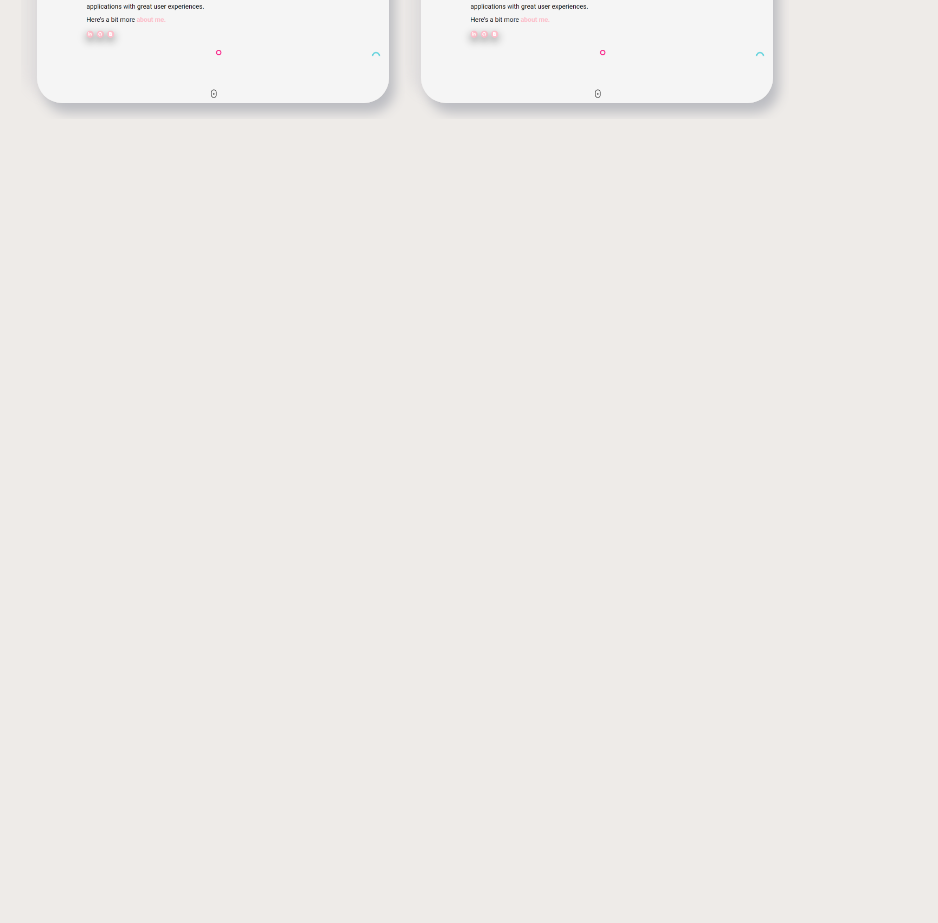
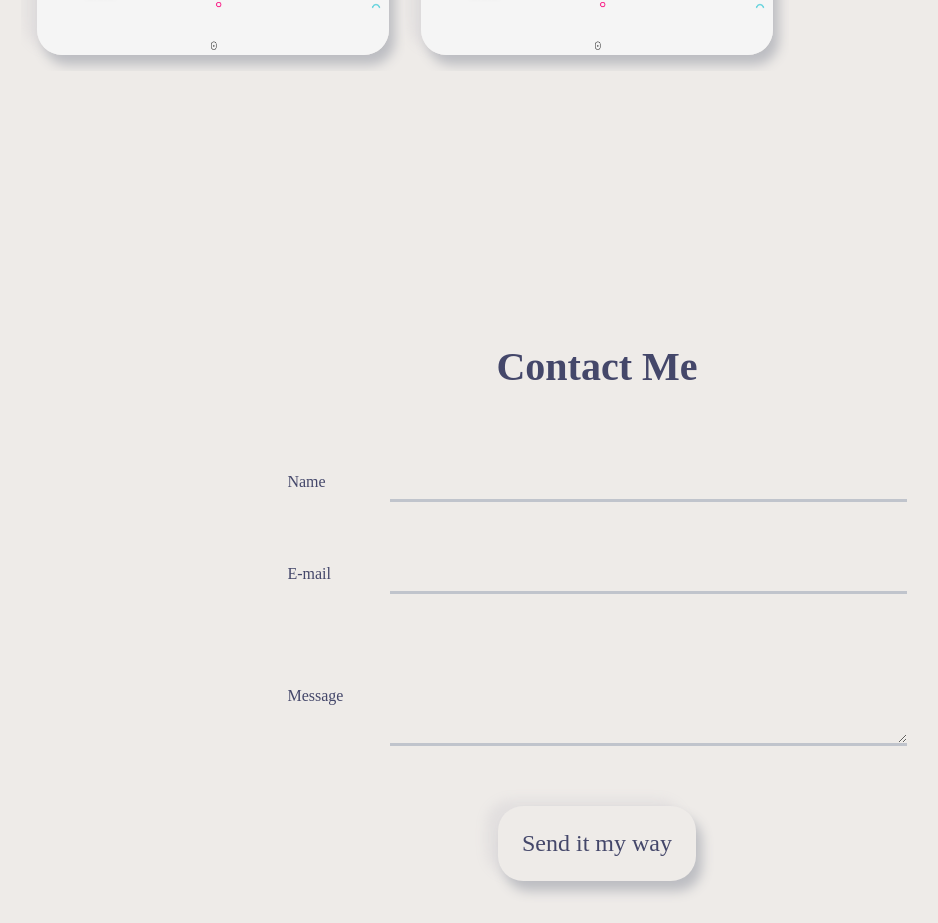
Before and after one commit to benjaminluan/Offical-Portfolio, a React (Create React App) app: page / in a window 1280 px wide. Shown: the part 1874-2797 px from the top of the page, without its empty margins (43-981 px from the left). Built offline with nearby package versions, Linux system fonts and the light colour scheme.

Commit message:
Responsive

```diff
--- a/package.json
+++ b/package.json
@@ -3,6 +3,7 @@
   "version": "0.1.0",
   "private": true,
   "dependencies": {
+    "@emailjs/browser": "^3.6.2",
     "@fortawesome/fontawesome-svg-core": "^6.1.1",
     "@fortawesome/free-brands-svg-icons": "^6.1.1",
     "@fortawesome/free-solid-svg-icons": "^6.1.1",
@@ -10,6 +11,7 @@
     "@testing-library/jest-dom": "^5.16.4",
     "@testing-library/react": "^13.3.0",
     "@testing-library/user-event": "^13.5.0",
+    "emailjs-com": "^3.2.0",
     "react": "^18.1.0",
     "react-dom": "^18.1.0",
     "react-scripts": "5.0.1",
--- a/src/Home.jsx
+++ b/src/Home.jsx
@@ -2,6 +2,8 @@ import React from 'react';
 import Header from './components/Header';
 import About from './components/About';
 import Projects from './components/Projects';
+import Contact from './components/Contact';
+import Footer from './components/Footer';
 
 const Home = ( {projects}) => {
     return (
@@ -9,6 +11,8 @@ const Home = ( {projects}) => {
         <Header/>
         <About />
         <Projects projects={projects}/>
+        <Contact />
+        <Footer />
         </>
     );
 }
--- /dev/null
+++ b/src/components/Contact.jsx
@@ -0,0 +1,57 @@
+import React from "react";
+import emailjs from "@emailjs/browser";
+function sendMessage(event) {
+  event.preventDefault();
+  emailjs
+    .sendForm(
+      "service_0vs43aq",
+      "template_jvukoco",
+      event.target,
+      "rp1iiwvhbBhwguWIt"
+    )
+    .then(
+      function (response) {
+        console.log("SUCCESS!", response.status, response.text);
+      },
+      function (error) {
+        console.log("FAILED...", error);
+      }
+    );
+}
+
+const Contact = () => {
+  return (
+    <section id="contact">
+      <div className="container">
+        <div className="row">
+          <div className="contact">
+            <h1 className="contact__header">Contact Me</h1>
+            <form id="contact__form" onSubmit={(event) => sendMessage(event)}>
+              <div className="form__item">
+                <label className="form__item--label">Name</label>
+                <input type="text" className="input" name="user_name" />
+              </div>
+              <div className="form__item">
+                <label className="form__item--label">E-mail</label>
+                <input type="email" className="input" name="user_email" />
+              </div>
+              <div className="form__item">
+                <label className="form__item--label">Message</label>
+                <textarea
+                  type="text"
+                  className="input"
+                  name="message"
+                ></textarea>
+              </div>
+              <button id="contact__submit" className="form__submit">
+                Send it my way
+              </button>
+            </form>
+          </div>
+        </div>
+      </div>
+    </section>
+  );
+};
+
+export default Contact;
--- /dev/null
+++ b/src/components/Footer.jsx
@@ -0,0 +1,17 @@
+import React from 'react';
+
+const Footer = () => {
+    return (
+        <section id="footer">
+            <div className="container">
+                <div className="row">
+                    <div className="footer">
+                        Copyright &copy; 2022 Benjamin Bui
+                    </div>
+                </div>
+            </div>
+        </section>
+    );
+}
+
+export default Footer;
--- a/src/components/Header.jsx
+++ b/src/components/Header.jsx
@@ -17,7 +17,7 @@ const Header = () => {
       </div>
       <div className="header__btns--container">
         <div className="header__btn--container">
-          <a href="" className="header__btn--icon">
+          <a href="" className="header__btn--icon box__shadow-popup">
             <FontAwesomeIcon icon="fa-brands fa-linkedin-in" />
           </a>
           <a href="" className="header__btn ">
@@ -25,7 +25,7 @@ const Header = () => {
           </a>
         </div>
         <div className="header__btn--container">
-          <a href="" className="header__btn--icon">
+          <a href="" className="header__btn--icon box__shadow-popup">
             <FontAwesomeIcon icon="fa-brands fa-github" />
           </a>
           <a href="" className="header__btn ">
@@ -33,7 +33,7 @@ const Header = () => {
           </a>
         </div>
         <div className="header__btn--container">
-          <a href="" className="header__btn--icon">
+          <a href="" className="header__btn--icon box__shadow-popup">
             <FontAwesomeIcon icon="fa-solid fa-file" />
           </a>
           <a href="" className="header__btn">
--- a/src/components/Projects.jsx
+++ b/src/components/Projects.jsx
@@ -19,7 +19,7 @@ const Projects = ({ projects }) => {
 
                 </div>
                 <div className="project__btn">
-                    <a href="" className="project__preview">Preview</a>
+                    <a href={project.preview} target="_blank" className="project__preview">Preview</a>
                     <a href="" className="project__source">Source</a>
                   </div>
               </div>
--- a/src/index.css
+++ b/src/index.css
@@ -89,6 +89,19 @@ p {
   box-shadow: inset 6px 6px 12px #333639, inset -3px -6px 7px #454a4d;
 }
 
+.box__shadow-popup {
+  box-shadow: 6px 10px 12px #bcbdc2, -12px -6px 12px #fff;
+}
+
+.box__shadow-popup:hover {
+  box-shadow: inset 6px 6px 12px #bcbdc2, inset -3px -6px 7px #fff;
+}
+
+.box__shadow-inset:hover {
+  border-radius: 20px;
+  box-shadow: inset 6px 6px 12px #bcbdc2, inset -3px -6px 7px #fff;
+}
+
 /*
 
 Nav Bar
@@ -125,12 +138,22 @@ nav {
 }
 
 .nav__list {
-  margin: 0 24px;
+  margin: 0 16px;
   font-size: 20px;
 }
+
+.nav__list--anchor {
+  padding: 8px 16px;
+}
+
 .icon__adjust {
   font-size: 20px;
   margin: 0 24px;
+  transition: transform 100ms ease-in;
+}
+
+.icon__adjust:hover {
+  transform: scale(1.2);
 }
 
 /*
@@ -138,8 +161,10 @@ Header
 */
 
 header {
-  padding: 216px 64px;
+  padding-top: 216px;
   text-align: center;
+  padding-right: 64px;
+  padding-left: 64px;
 }
 
 .header__name {
@@ -174,11 +199,6 @@ header {
   border-radius: 100%;
   font-size: 20px;
   margin: 0 32px;
-  box-shadow: 6px 10px 12px #bcbdc2, -12px -6px 12px #fff;
-}
-
-.header__btn--icon:hover {
-  box-shadow: inset 6px 6px 12px #bcbdc2, inset -3px -6px 7px #fff;
 }
 
 .header__btn {
@@ -202,26 +222,27 @@ About Me
   display: flex;
   align-items: center;
   justify-content: center;
-  padding-bottom: 160px;
+  padding-top: 160px;
 }
 
 .about__me--container {
   position: relative;
   display: flex;
   justify-content: center;
-  width: 22%;
   border-radius: 25px;
   box-shadow: 6px 10px 12px #bcbdc2, -12px -6px 12px #fff;
-  transition: all 1s;
+  transition: width 1s;
   max-height: 100px;
+  width: 22%;
+  padding-right: 400px;
 }
 
 .expand {
   width: 70%;
-  height: 70vh;
   box-shadow: inset 6px 6px 12px #bcbdc2, inset -3px -6px 7px #fff;
   max-height: 800px;
-  transition: all 2s ease;
+  transition: width 2s ease, max-height 1s ease;
+  padding: 0;
 }
 
 .header__about--wrapper {
@@ -291,17 +312,38 @@ About Me
 .about__me--expanded-para {
   margin: 32px 24px;
   font-size: 20px;
+  opacity: 0;
 }
 
 .about__me--expanded-para2 {
   font-size: 20px;
   margin: 32px 24px;
+  opacity: 0;
+}
+
+.show .about__me--expanded-para,
+.show .about__me--expanded-para2,
+.show .quote__container {
+  animation: fade-in 1s linear 2s;
+  transition-property: opacity;
+  transition-delay: 2s;
+  opacity: 1;
+}
+
+@keyframes fade-in {
+  0% {
+    opacity: 0;
+  }
+  100% {
+    opacity: 1;
+  }
 }
 
 .quote__container {
   text-align: right;
   margin: 32px 24px;
   font-weight: 200;
+  opacity: 0;
 }
 
 .quote {
@@ -322,6 +364,44 @@ About Me
 .language__img {
   width: 100%;
   height: 100%;
+  opacity: 0;
+}
+
+.show .popup__animation-1,
+.show .popup__animation-2,
+.show .popup__animation-3,
+.show .popup__animation-4 {
+  opacity: 1;
+  transition-property: opacity;
+}
+
+.show .popup__animation-1 {
+  transition-delay: 2s;
+  animation: popup1 1s linear 2s;
+}
+.show .popup__animation-2 {
+  transition-delay: 3s;
+  animation: popup1 1s linear 3s;
+}
+.show .popup__animation-3 {
+  transition-delay: 4s;
+  animation: popup1 1s linear 4s;
+}
+.show .popup__animation-4 {
+  transition-delay: 5s;
+  animation: popup1 1s linear 5s;
+}
+
+@keyframes popup1 {
+  0% {
+    transform: scale(0);
+  }
+  50% {
+    transform: scale(1.3);
+  }
+  100% {
+    transform: scale(1);
+  }
 }
 
 /*
@@ -329,7 +409,9 @@ About Me
 Projects
 
 */
-
+#projects {
+  padding-top: 160px;
+}
 .projects__header {
   font-size: 40px;
   font-weight: bold;
@@ -348,7 +430,7 @@ Projects
 }
 
 .projects {
-  margin-top: 48px;
+  margin-top: 56px;
   width: 100%;
   display: flex;
   flex-wrap: wrap;
@@ -359,11 +441,10 @@ Projects
   width: calc(100% / 3);
   padding: 16px 16px;
   overflow: hidden;
-
 }
 
 .project__wrapper:hover .project__bg,
-.project__wrapper:hover .project__img{
+.project__wrapper:hover .project__img {
   opacity: 1;
   box-shadow: inset 6px 6px 12px #bcbdc2, inset -3px -6px 7px rgb(226, 223, 223);
 }
@@ -408,9 +489,13 @@ Projects
   top: 20%;
   left: 50%;
   transform: translate(-50%, -10%);
+  width: 80%;
 }
 
-
+.project__title {
+  text-align: center;
+  margin-bottom: 8px;
+}
 
 .project__language {
   margin-top: 8px;
@@ -418,8 +503,7 @@ Projects
   font-size: 16px;
 }
 
-
-.project__btn{
+.project__btn {
   position: absolute;
   bottom: 20%;
   left: 50%;
@@ -429,10 +513,178 @@ Projects
 }
 
 .project__preview,
-.project__source{
+.project__source {
   margin: 16px;
   width: 50%;
   border-radius: 25px;
   padding: 4px 8px;
+}
 
+/*
+contact
+
+*/
+#contact {
+  padding: 160px 0;
 }
+.container {
+  padding: 56px 0;
+}
+
+.row {
+  width: 100%;
+  max-width: 1200px;
+  margin: 0 auto;
+  padding: 0 24px;
+}
+
+.contact {
+  display: flex;
+  flex-direction: column;
+  align-items: center;
+}
+
+.contact__header {
+  font-size: 40px;
+  font-weight: bold;
+  text-align: center;
+}
+
+#contact__form {
+  margin-top: 56px;
+  width: 60%;
+  display: flex;
+  flex-direction: column;
+  align-items: center;
+}
+
+.form__item {
+  width: 100%;
+  display: flex;
+  align-items: center;
+  margin-bottom: 20px;
+  padding: 16px 36px;
+  border-radius: 25px;
+  transition: all 100ms ease-in;
+}
+
+.form__item--label {
+  margin: auto;
+  width: 20%;
+}
+
+input:focus,
+textarea:focus {
+  box-shadow: inset 6px 6px 12px #bcbdc2, inset -3px -6px 7px rgb(226, 223, 223);
+  border-radius: 10px;
+}
+
+input,
+textarea {
+  width: 100%;
+  background-color: #eeebe8;
+  outline: none;
+  border: 3px solid #c0c4cc;
+  color: #44476a;
+  border-top: none;
+  border-right: none;
+  border-left: none;
+  height: 40px;
+  transition: all 300ms ease;
+  padding-left: 8px;
+}
+
+textarea {
+  resize: vertical;
+  height: 100px;
+  padding-top: 8px;
+}
+
+.form__submit {
+  position: relative;
+  margin-top: 24px;
+  background-color: #eeebe8;
+  font-size: 24px;
+  padding: 24px;
+  border: none;
+  border-radius: 25px;
+  color: #44476a;
+  box-shadow: 0;
+  transition: all 300ms ease;
+}
+
+.form__submit:after {
+  transition: all 300ms ease;
+  content: "";
+  width: 100%;
+  height: 100%;
+  position: absolute;
+  left: 0;
+  top: 0;
+  border-radius: 25px;
+  box-shadow: 6px 10px 12px #bcbdc2, -12px -6px 12px rgb(226, 223, 223);
+}
+
+.form__submit:hover {
+  box-shadow: inset 6px 6px 12px #bcbdc2, inset -3px -6px 7px rgb(226, 223, 223);
+}
+
+.form__submit:hover:after {
+  box-shadow: none;
+}
+
+.form__submit:active {
+  border-color: black;
+  color: black;
+}
+
+/*
+Footer
+*/
+
+#footer {
+  margin-bottom: 80px;
+}
+
+.footer {
+  display: flex;
+  flex-direction: column;
+  justify-content: center;
+  align-items: center;
+}
+
+/* reponsiveness */
+
+@media (max-width: 768px) {
+  .nav__list--container {
+    margin: auto auto;
+  }
+  .header__name {
+    font-size: 48px;
+  }
+  .header__greeting {
+    font-size: 24px;
+    width: 70%;
+  }
+  .about__me--expanded-left-column{
+    padding-right: 16px;
+  }
+  .about__me--expanded-para,
+  .about__me--expanded-para2{
+    font-size: 16px;
+    margin: 16px 0;
+  }
+  .header__language{
+    font-size: 28px;
+  }
+  .about__me--expanded{
+    margin: 0 16px;
+  }
+  .language__img--wrapper{
+    padding: 0;
+    margin: 16px 16px;
+  }
+}
+
+@media (max-width: 480px) {
+}
```
Also changed, not shown: src/components/About.jsx (+4 -4 lines), src/components/Nav.jsx (+10 -6 lines), src/projects.js (+5 -5 lines), public/images/Library.png, 1 other file (tests, documents, lock files or other folders).
